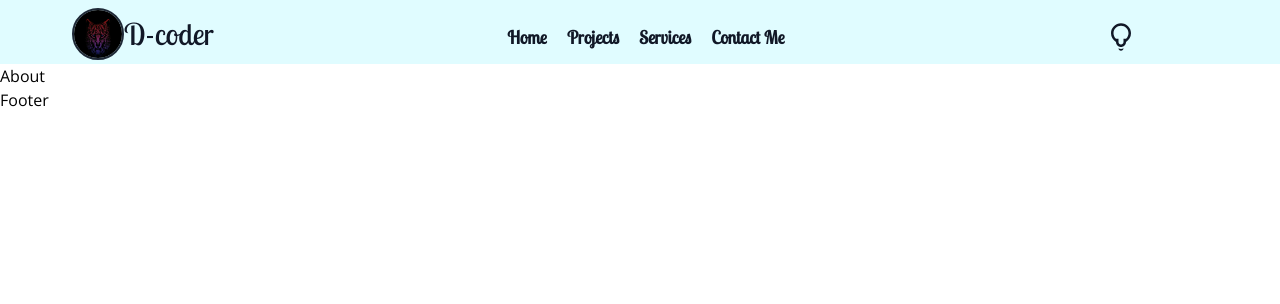
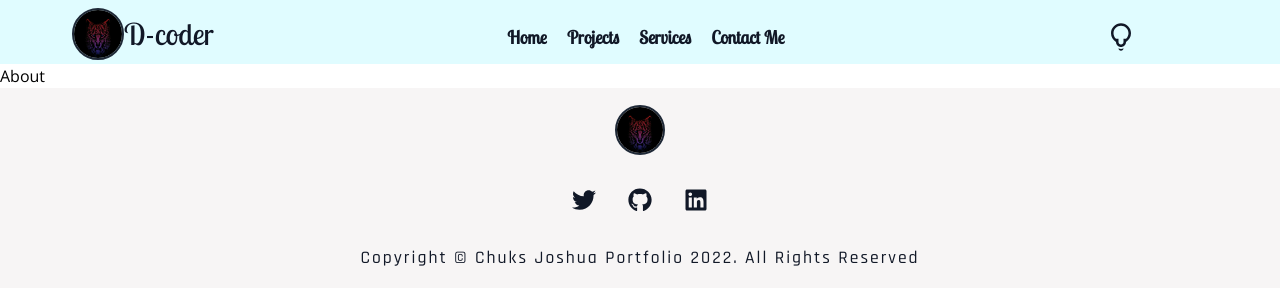
Before and after one commit to ChuksJoshuaa/new-portfolio, a React (Vite) app: page /about in a window 1280 px wide. Shown: the top 304 px of the page. Built offline with nearby package versions, Linux system fonts and the light colour scheme.

Commit message:
Updated Changes

```diff
--- a/src/components/Contact.jsx
+++ b/src/components/Contact.jsx
@@ -1,7 +1,104 @@
 import React from "react";
+import { useSelector } from "react-redux";
+import { MdEmail } from "react-icons/md";
+import { FiPhoneCall } from "react-icons/fi";
+import { BsWhatsapp } from "react-icons/bs";
 
 const Contact = () => {
-  return <div>Contact</div>;
+  const { isDark } = useSelector((state) => state.data);
+
+  return (
+    <div
+      className={`w-full h-full flex flex-col ${
+        isDark ? "bg-main-dark-bg" : "bg-white"
+      }`}
+      id="contact"
+    >
+      <div className="home-container">
+        <h3
+          className={`text-center mt-8 fw-bold text-2xl md:text-4xl mb-2 ${
+            isDark ? "text-red-400" : "text-gray-900"
+          }`}
+          style={{ fontFamily: "Lobster Two" }}
+        >
+          Contact Me
+        </h3>
+        <div
+          className={`underline ${
+            isDark ? "bg-red-400" : "bg-[#2caeba]"
+          } text-center`}
+        />
+        <p
+          className={`navy text-center ${
+            isDark ? "text-red-400" : "text-gray-900"
+          } mb-4 text-lg md:text-xl w-[70%] md:w-[50%] ml-[auto] mr-[auto]`}
+        >
+          if you've seen my potential, want to hire me or interested in learning
+          programming. Don't hesitate to send a message.
+        </p>
+
+        <div className="page-baby mb-[4em] mt-[4em]">
+          <a
+            className={`flex flex-row justify-center rounded-tl-2xl rounded-tr-2xl ${
+              isDark ? "bg-red-400" : "bg-main-bg"
+            }`}
+            href="mailto:chuksjoshuaa@gmail.com"
+          >
+            <MdEmail
+              className={`m-3 mx-5 text-3xl md:text-5xl text-center capitalize leading-tight ${
+                isDark ? "text-gray-900" : ""
+              }`}
+            />
+            <span
+              className={`navy p-4 text-xl md:text-2xl text-center capitalize leading-tight ${
+                isDark ? "text-gray-900" : ""
+              }`}
+            >
+              Send Mail
+            </span>
+          </a>
+          <a
+            className={`flex flex-row justify-center rounded-tl-2xl rounded-tr-2xl ${
+              isDark ? "bg-red-400" : "bg-main-bg"
+            }`}
+            href="tel:+2349098220656"
+          >
+            <FiPhoneCall
+              className={`m-3 mx-5 text-3xl md:text-5xl text-center capitalize leading-tight ${
+                isDark ? "text-gray-900" : ""
+              }`}
+            />
+            <span
+              className={`navy p-4 text-xl md:text-2xl text-center capitalize leading-tight ${
+                isDark ? "text-gray-900" : ""
+              }`}
+            >
+              Phone Call
+            </span>
+          </a>
+          <a
+            className={`flex flex-row justify-center rounded-tl-2xl rounded-tr-2xl ${
+              isDark ? "bg-red-400" : "bg-main-bg"
+            }`}
+            href="https://wa.link/k1im37"
+          >
+            <BsWhatsapp
+              className={`m-3 mx-5 text-3xl md:text-5xl text-center capitalize leading-tight ${
+                isDark ? "text-gray-900" : ""
+              }`}
+            />
+            <span
+              className={`navy p-4 text-xl md:text-2xl text-center capitalize leading-tight ${
+                isDark ? "text-gray-900" : ""
+              }`}
+            >
+              Whatsapp
+            </span>
+          </a>
+        </div>
+      </div>
+    </div>
+  );
 };
 
 export default Contact;
--- a/src/components/Footer.jsx
+++ b/src/components/Footer.jsx
@@ -1,7 +1,85 @@
-import React from "react";
+import React, { useState, useEffect } from "react";
+import { FaGithub, FaLinkedin, FaTwitter, FaArrowUp } from "react-icons/fa";
+import logo from "../assets/logo.jpg";
+import { useSelector } from "react-redux";
 
 const Footer = () => {
-  return <div>Footer</div>;
+  const { isDark } = useSelector((state) => state.data);
+
+  const [scrollPosition, setScrollPosition] = useState(0);
+  const scrollHeight = window.pageYOffset;
+  const handleScroll = () => {
+    const position = window.pageYOffset;
+    setScrollPosition(position);
+  };
+
+  useEffect(() => {
+    window.addEventListener("scroll", handleScroll, { passive: true });
+
+    return () => {
+      window.removeEventListener("scroll", handleScroll);
+    };
+  }, [scrollPosition]);
+
+  return (
+    <footer className={`footer ${isDark ? "bg-secondary-dark-bg" : "styles"}`}>
+      <div className="footer-sub">
+        <img
+          className={`${
+            isDark ? "border-2 border-red-400" : "border-2 border-gray-800"
+          } rounded-full w-[50px]`}
+          src={logo}
+          alt="footer-icon"
+        />
+        <ul className="navy">
+          <li className="nav-item px-4">
+            <a href="https://www.twitter.com/ChuksJoshuaa" className="nav-link">
+              <FaTwitter
+                className={`text-xl md:text-2xl ${
+                  isDark ? "text-red-400" : "text-gray-900"
+                }`}
+              />
+            </a>
+          </li>
+          <li className="nav-item px-4">
+            <a href="https://github.com/ChuksJoshuaa" className="nav-link">
+              <FaGithub
+                className={`text-xl md:text-2xl ${
+                  isDark ? "text-red-400" : "text-gray-900"
+                }`}
+              />
+            </a>
+          </li>
+          <li className="nav-item px-4">
+            <a
+              href="https://www.linkedin.com/in/chuks-joshuaa"
+              className="nav-link"
+            >
+              <FaLinkedin
+                className={`text-xl md:text-2xl ${
+                  isDark ? "text-red-400 text-xl md:text-2xl" : "text-gray-900"
+                }`}
+              />
+            </a>
+          </li>
+        </ul>
+        <p className={`px-2 ${isDark ? "text-red-400" : "text-gray-900"}`}>
+          copyright &copy; Chuks Joshua Portfolio
+          <span> {new Date().getFullYear()}</span>. all rights reserved
+        </p>
+      </div>
+      <a
+        className={`${
+          scrollHeight > 300
+            ? "scroll-link top-link show-link"
+            : "scroll-link top-link"
+        } ${isDark ? "bg-red-400" : "bg-black"}`}
+        href="#"
+      >
+        <FaArrowUp />
+      </a>
+    </footer>
+  );
 };
 
 export default Footer;
--- a/src/components/Projects.jsx
+++ b/src/components/Projects.jsx
@@ -28,7 +28,7 @@ const Projects = () => {
           } text-center`}
         ></div>
         <div className="page-baby">
-          {dataInfo.slice(0, 6).map((item) => (
+          {dataInfo.slice(0, 9).map((item) => (
             <div
               className={`rounded-tl-2xl rounded-tr-2xl head-container ${
                 isDark ? "border-1 border-red-200" : "border-1 border-gray-200"
--- a/src/components/Sidebar.jsx
+++ b/src/components/Sidebar.jsx
@@ -1,6 +1,5 @@
 import React from "react";
 import { FaTimes } from "react-icons/fa";
-import { AiFillHome } from "react-icons/ai";
 import { navData, LightMode, DarkMode } from "../utils/file";
 import { Link } from "react-router-dom";
 import { useSelector, useDispatch } from "react-redux";
@@ -24,7 +23,6 @@ const Sidebar = () => {
           }`}
         >
           <Link href="/">
-            <a>
             <div className={`flex justify-between`}>
               <div className="">
                 <img
@@ -47,7 +45,6 @@ const Sidebar = () => {
                 D-coder
               </div>
             </div>
-            </a>
           </Link>
           <p
             className="cursor-pointer"
--- a/src/index.css
+++ b/src/index.css
@@ -33,8 +33,6 @@ body {
   right: 0;
   width: 100vw;
   max-width: 100vw;
-  /* padding-left: 4em;
-  padding-right: 4em; */
   z-index: 9999;
   background: #f7f5f5;
   box-shadow: 0 5px 15px rgba(0, 0, 0, 0.1);
@@ -191,7 +189,10 @@ body {
   letter-spacing: 2px;
   display: block;
   margin: 0.25rem 0.25rem 0;
-  /* font-family: 'Rajdhani', sans-serif; */
+}
+
+.navy {
+  font-family: "Rajdhani", sans-serif;
 }
 
 .bottom {
@@ -319,3 +320,66 @@ Services
     grid-template-columns: 1fr 1fr 1fr;
   }
 }
+
+/* Footer Section */
+
+footer {
+  height: auto;
+}
+
+.navy {
+  display: flex;
+  flex-wrap: wrap;
+  padding-left: 0;
+  margin-bottom: 0;
+  list-style: none;
+}
+
+/* .nav-item a {
+  color: crimson;
+
+} */
+
+.footer-sub {
+  min-height: 25vh;
+  display: grid;
+  place-items: center;
+  /* background: #222; */
+}
+
+.styles {
+  background: #f7f5f5;
+}
+
+.footer-sub p {
+  /* color: #fff; */
+  font-family: "Rajdhani", sans-serif;
+  text-align: center;
+  text-transform: capitalize;
+  letter-spacing: 0.125rem;
+  margin-bottom: 0;
+  font-size: 1.1rem;
+}
+
+.top-link {
+  font-size: 1.25rem;
+  position: fixed;
+  bottom: 3rem;
+  right: 3rem;
+  /* background: crimson; */
+  width: 2rem;
+  height: 2rem;
+  display: grid;
+  place-items: center;
+  border-radius: 0.5rem;
+  color: #fff;
+  animation: bounce 2s ease-in-out infinite;
+  visibility: hidden;
+  z-index: -100;
+  text-decoration: none;
+}
+
+.show-link {
+  visibility: visible;
+  z-index: 100;
+}
--- a/src/utils/file.jsx
+++ b/src/utils/file.jsx
@@ -18,7 +18,7 @@ export const dataInfo = [
     id: randy(),
     name: "Crytocurrency Alert System",
     imageUrl:
-      "https://res.cloudinary.com/chuksmbanaso/image/upload/v1666452401/media/Screenshot_277_zeamtr.png",
+      "https://res.cloudinary.com/chuksmbanaso/image/upload/v1667049509/media/Screenshot_280_nlef0n.png",
     gitUrl: "https://github.com/ChuksJoshuaa/Coin-App",
     linkUrl: "https://coin-alert.netlify.app",
     stack: ["React.js", "Tailwindcss", "Redux Toolkit"],
@@ -26,12 +26,12 @@ export const dataInfo = [
   },
   {
     id: randy(),
-    name: "Dog Care Web Application",
+    name: "Comfy Ecommerce Store",
     imageUrl:
-      "https://res.cloudinary.com/chuksmbanaso/image/upload/v1666851706/media/Screenshot_50_jxbyw9.png",
-    gitUrl: "https://github.com/ChuksJoshuaa/Dog-Care-Web-Application",
-    linkUrl: "https://doggoo.netlify.app",
-    stack: ["React.js", "Styled-components", "Api"],
+      "https://res.cloudinary.com/chuksmbanaso/image/upload/v1645406618/media/Screenshot_32_h7ouwu.png",
+    gitUrl: "https://github.com/ChuksJoshuaa/React-comfy-store",
+    linkUrl: "https://comfiee.netlify.app/",
+    stack: ["React.js", "Styled-components", "Auth"],
     tool: "Javascript",
   },
   {
@@ -64,14 +64,15 @@ export const dataInfo = [
     stack: ["Next.js", "Tailwindcss", "Sanity-io"],
     tool: "Javascript",
   },
+
   {
     id: randy(),
-    name: "Comfy Ecommerce Store",
+    name: "Dog Care Web Application",
     imageUrl:
-      "https://res.cloudinary.com/chuksmbanaso/image/upload/v1645406618/media/Screenshot_32_h7ouwu.png",
-    gitUrl: "https://github.com/ChuksJoshuaa/React-comfy-store",
-    linkUrl: "https://comfiee.netlify.app/",
-    stack: ["React.js", "Styled-components", "Auth"],
+      "https://res.cloudinary.com/chuksmbanaso/image/upload/v1666851706/media/Screenshot_50_jxbyw9.png",
+    gitUrl: "https://github.com/ChuksJoshuaa/Dog-Care-Web-Application",
+    linkUrl: "https://doggoo.netlify.app",
+    stack: ["React.js", "Styled-components", "Api"],
     tool: "Javascript",
   },
   {
```
Lines whose indentation alone changed are shown as unchanged.
